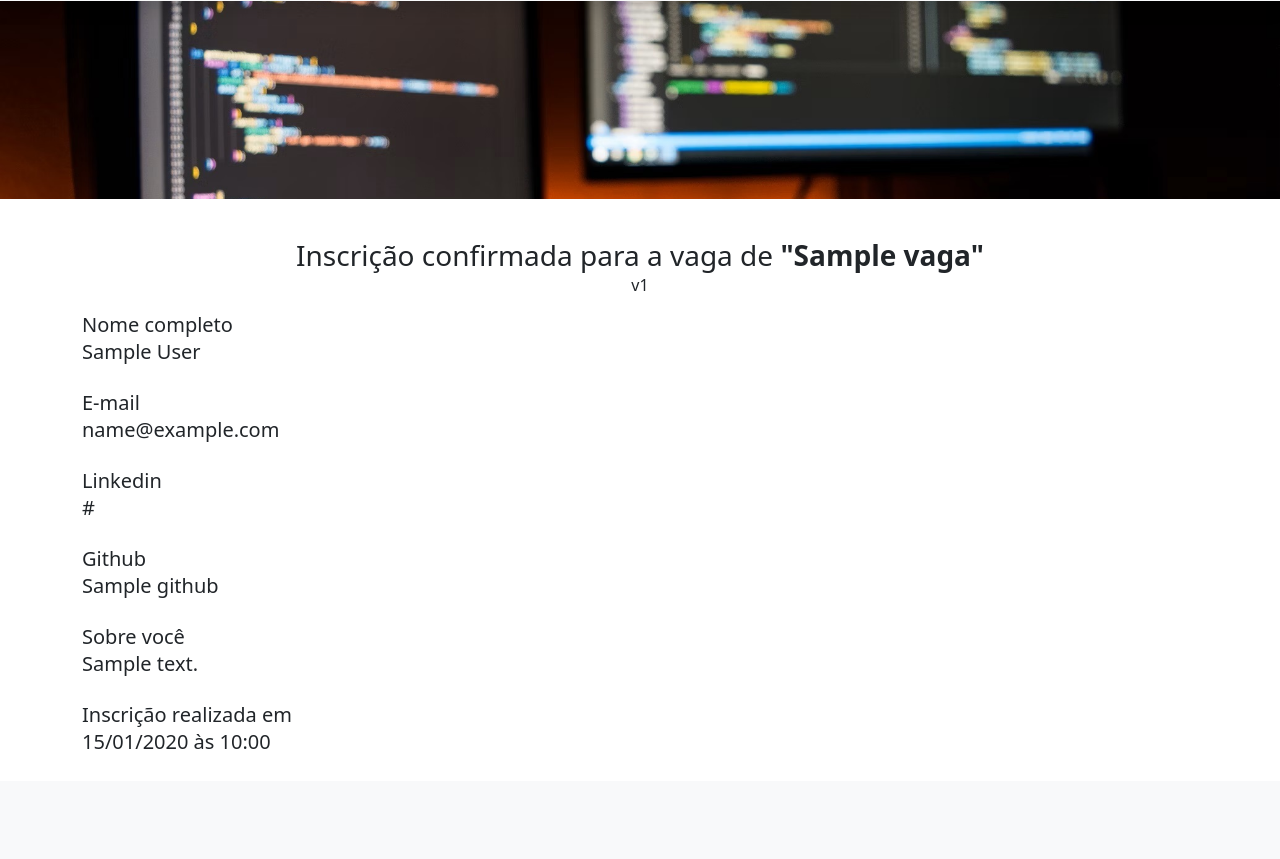
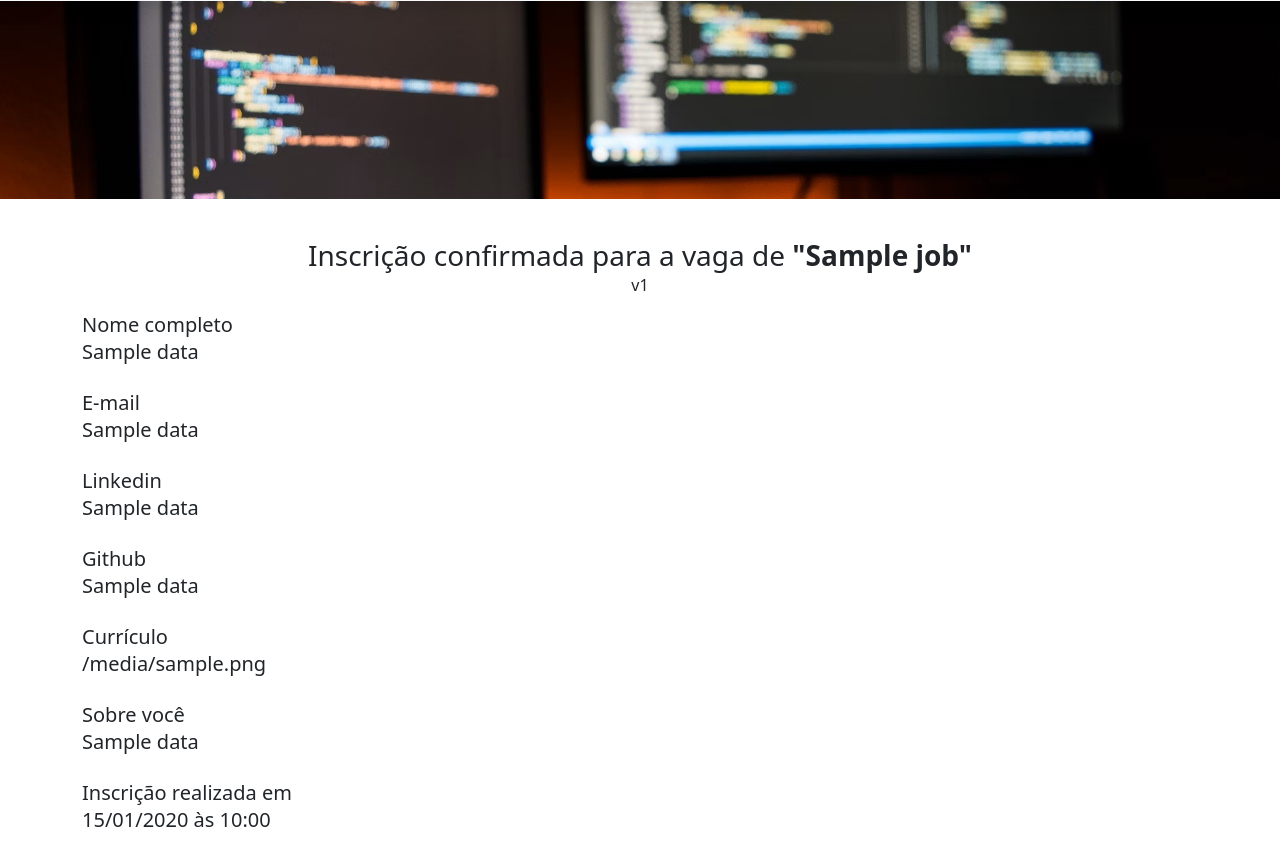
Before and after one commit to luigicl/Python_SiteCarreiras_Flask_v2, a Flask app: template carreiras_python/templates/apply_confirmation.html in a window 1280 px wide. Shown: the part 81-940 px from the top of the page. Before the commit the page ends 830 px from the top, so only its background shows below. Run offline with Flask 3, Linux system fonts and the light colour scheme; the template is opened without the code that fills it: most values are stand-ins (such as "Sample title", 1, 10 or a date in 2020); some libraries are stand-ins or nearby versions.

Commit message:
ajustes no ApplicationForm

```diff
--- a/carreiras_python/database.py
+++ b/carreiras_python/database.py
@@ -41,15 +41,15 @@ def load_job_from_db(id):
 
 def add_application_to_db(job_id, application, apply_date, job_title, uploaded_resume_id):
     chars_to_remove = ["'", '"']
-    comments = str(application['comments'])
+    comments = str(application.comments.data)
     for char in chars_to_remove:
         comments = comments.replace(char, "")
     with engine.connect() as conn:
         query = text(
             f"INSERT INTO applications (job_id, job_title, full_name, email, linkedin_url, github_url, comments,"
             f"resume_id, created_at, updated_at)"
-            f"VALUES ('{job_id}', '{job_title}', '{application['full_name']}', '{application['email']}',"
-            f"'{application['linkedin']}', '{application['github']}', '{comments}', '{uploaded_resume_id}', "
+            f"VALUES ('{job_id}', '{job_title}', '{application.full_name.data}', '{application.email.data}',"
+            f"'{application.linkedin.data}', '{application.github.data}', '{comments}', '{uploaded_resume_id}', "
             f"'{apply_date}', '{apply_date}')")
         conn.execute(query)
 
--- a/carreiras_python/routes.py
+++ b/carreiras_python/routes.py
@@ -38,14 +38,14 @@ def apply_to_job(id):
     job = load_job_from_db(id)
     formApplication = FormApplication()
     if formApplication.validate_on_submit():  # executa após submeter o formulário
-        data = request.form
+        data = formApplication
         resume_file = formApplication.resume.data
         date = datetime.now()
         file_name = formApplication.email.data + "_" + date.strftime("%Y%m%d%H%M%S") + "_jobID_" + str(job['id'])
         uploaded_resume_id = upload_file(resume_file, file_name)
         add_application_to_db(id, data, date, job['title'], uploaded_resume_id)
-        return render_template("apply_confirmation.html", application=data, vaga=job, date=date)
-    return render_template("application_form.html", form=formApplication, vaga=job)
+        return render_template("apply_confirmation.html", application=data, job=job, date=date)
+    return render_template("application_form.html", form=formApplication, job=job)
 
 
 @app.route("/buscar_inscricoes", methods=["GET", "POST"])
--- a/carreiras_python/templates/apply_confirmation.html
+++ b/carreiras_python/templates/apply_confirmation.html
@@ -11,23 +11,26 @@
     {% include "includes/banner.html" %}
 
     <div class="container">
-        <h3 class="text-center mt-3 mb-0">Inscrição confirmada para a vaga de <b>"{{vaga.title}}"</b> </h3>
-            <p class="text-center mb-3">v{{vaga.id}}</p>
+        <h3 class="text-center mt-3 mb-0">Inscrição confirmada para a vaga de <b>"{{job.title}}"</b> </h3>
+            <p class="text-center mb-3">v{{job.id}}</p>
 
         <h5 class="mb-0">Nome completo</h5>
-        <div class="lead mb-4">{{ application["full_name"] }}</div>
+        <div class="lead mb-4">{{ application.full_name.data }}</div>
 
         <h5 class="mb-0">E-mail</h5>
-        <div class="lead mb-4">{{ application["email"] }}</div>
+        <div class="lead mb-4">{{ application.email.data }}</div>
 
         <h5 class="mb-0">Linkedin</h5>
-        <div class="lead mb-4">{{ application["linkedin"] }}</div>
+        <div class="lead mb-4">{{ application.linkedin.data }}</div>
 
         <h5 class="mb-0">Github</h5>
-        <div class="lead mb-4">{{ application["github"] }}</div>
+        <div class="lead mb-4">{{ application.github.data }}</div>
+
+        <h5 class="mb-0">Currículo</h5>
+        <div class="lead mb-4">{{ application.resume.data.filename }}</div>
 
         <h5 class="mb-0">Sobre você</h5>
-        <div class="lead mb-4">{{ application["comments"] }}</div>
+        <div class="lead mb-4">{{ application.comments.data }}</div>
 
         <h5 class="mb-0">Inscrição realizada em</h5>
         <div class="lead mb-4">{{ date.strftime("%d/%m/%Y às %H:%M") }}</div>
```
Also changed, not shown: carreiras_python/templates/application_form.html (+4 -4 lines).
